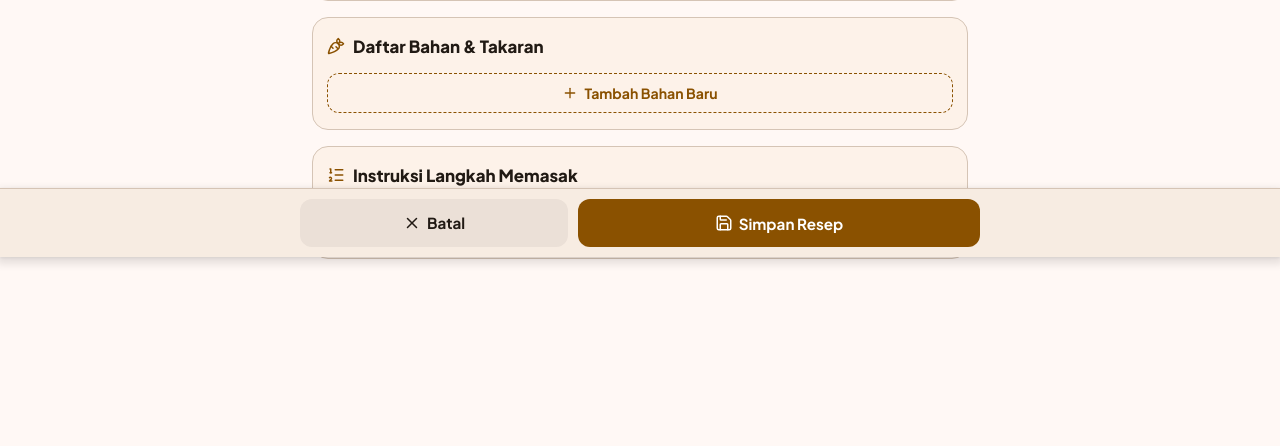
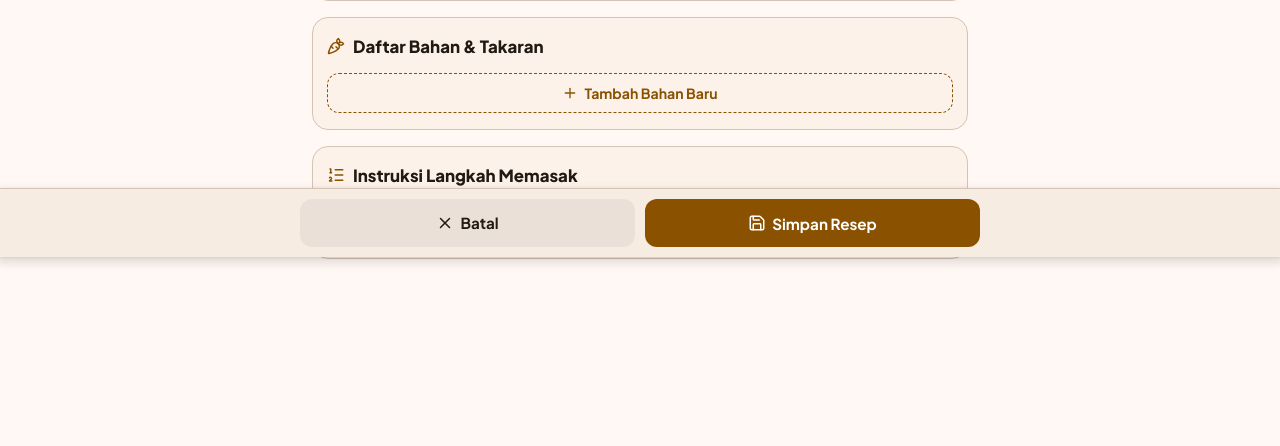
Before and after one commit to RizkiRay/recipe-m3-app, a FastAPI app: template templates/admin_edit.html in a window 1280 px wide. Shown: the part 543-989 px from the top of the page. Run offline with FastAPI, Linux system fonts and the light colour scheme; the template is opened without the code that fills it, so the values that code supplies are empty.

Commit message:
style: balance cancel and save buttons 1:1 width in admin editor bottom bar

```diff
--- a/templates/admin_edit.html
+++ b/templates/admin_edit.html
@@ -183,7 +183,7 @@
       color: var(--md-sys-color-on-surface);
     }
     .btn-editor-action.save {
-      flex: 1.5;
+      flex: 1;
       background: var(--md-sys-color-primary);
       color: var(--md-sys-color-on-primary);
     }
```
